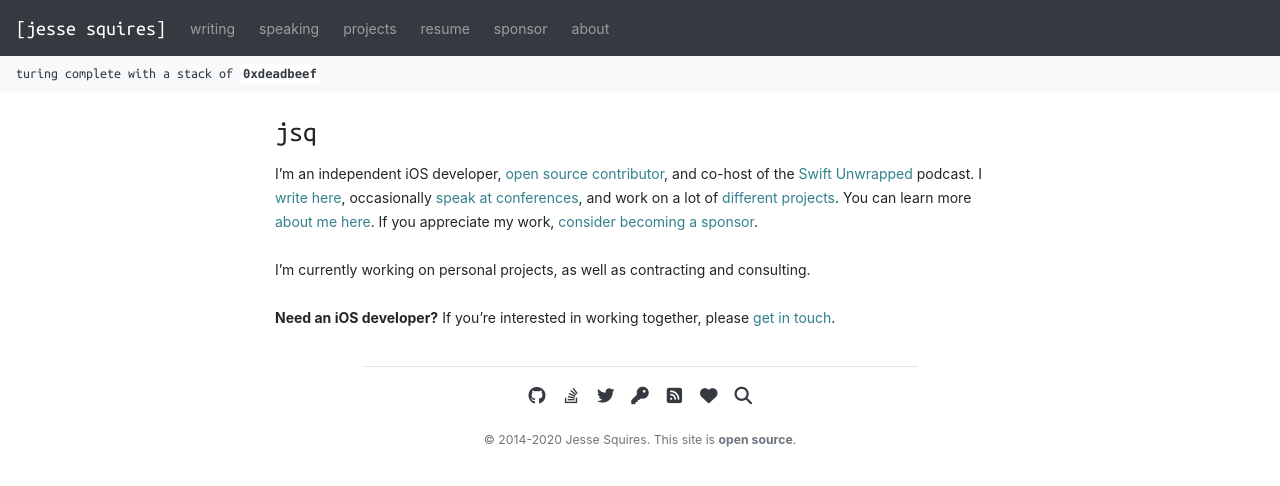
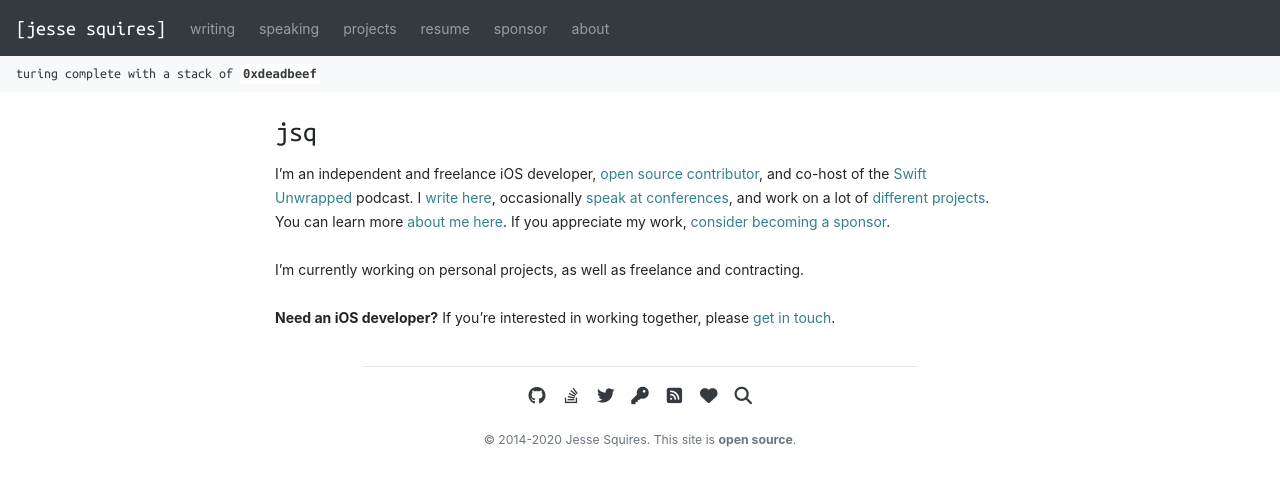
Before and after one commit to jessesquires/jessesquires.com, a Jekyll site: the page built from index.md, in a window 1280 px wide. Shown: the top 486 px of the page. Built offline with Jekyll 4.4.1, drawn with Linux system fonts in a browser that asks for light colours; nearby versions of some CDN libraries; library files that are not in the unit come from our copies.

Commit message:
minor updates to index and about

```diff
--- a/index.md
+++ b/index.md
@@ -5,11 +5,11 @@ tags: [hexed bits, software development, programming, engineering, design patter
 
 <h3 class="branded">jsq</h3>
 
-I'm an independent iOS developer, [open source contributor]({{ site.social_links.github }}), and co-host of the [Swift Unwrapped](https://spec.fm/podcasts/swift-unwrapped) podcast.
+I'm an independent and freelance iOS developer, [open source contributor]({{ site.social_links.github }}), and co-host of the [Swift Unwrapped](https://spec.fm/podcasts/swift-unwrapped) podcast.
 I [write here](/blog), occasionally [speak at conferences](/speaking), and work on a lot of [different projects](/projects).
 You can learn more [about me here](/about).
 If you appreciate my work, [consider becoming a sponsor](/sponsor).
 
-I'm currently working on personal projects, as well as contracting and consulting.
+I'm currently working on personal projects, as well as freelance and contracting.
 
 **Need an iOS developer?** If you're interested in working together, please [get in touch](/contact).
```
Also changed, not shown: about.md (+1 -1 lines).
